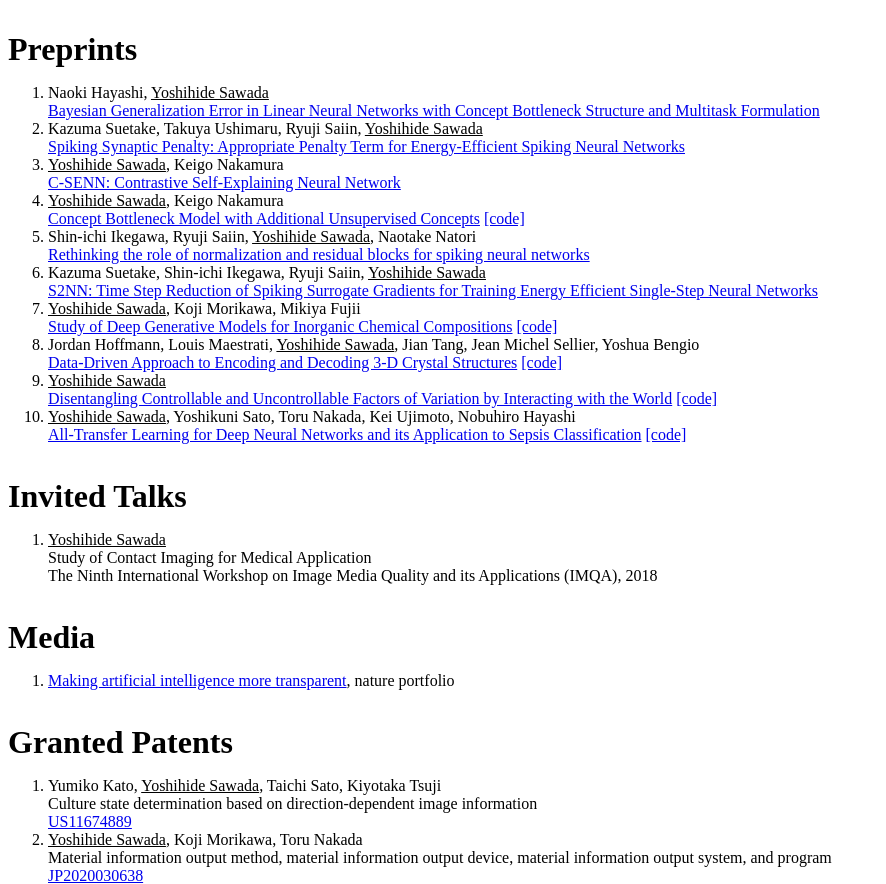
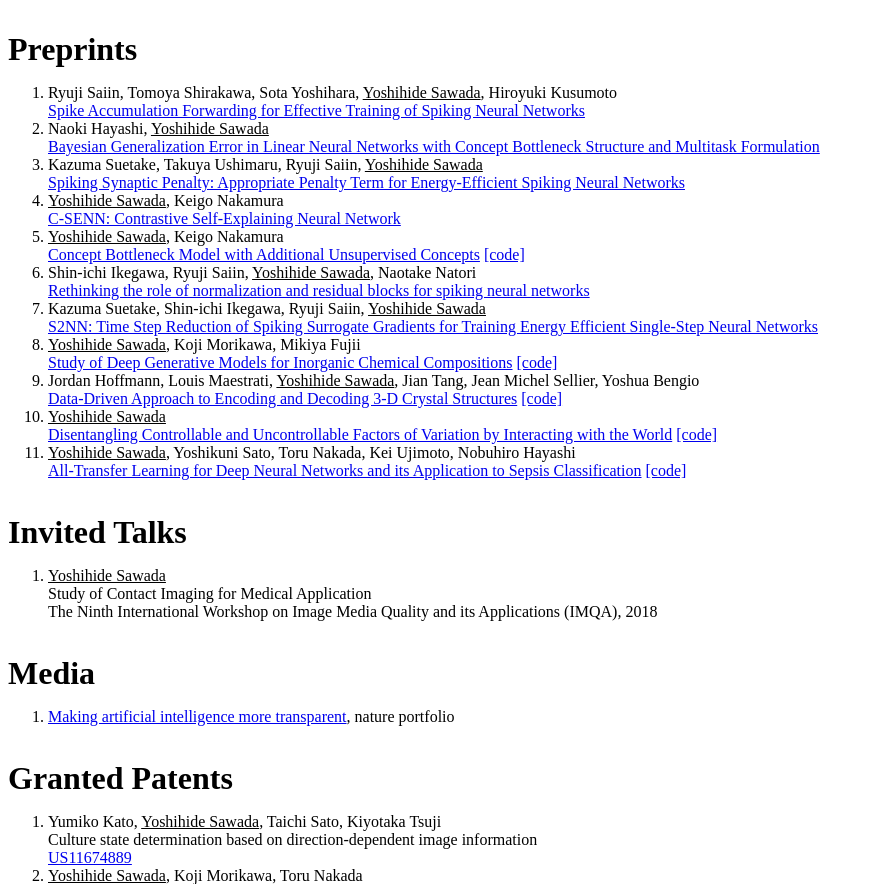
Before and after one commit to yoshihidesawada-new/yoshihide.sawada, a plain HTML site: page index.html in a window 1280 px wide. Shown: the part 2492-3376 px from the top of the page, without its empty margins (0-886 px from the left). Drawn offline with Linux system fonts and the light colour scheme.

Commit message:
Update index.html

```diff
--- a/index.html
+++ b/index.html
@@ -194,6 +194,9 @@
 
 <font size=6><b>Preprints</b></font><br>
 <ol>
+ <li>Ryuji Saiin, Tomoya Shirakawa, Sota Yoshihara, <U>Yoshihide Sawada</U>, Hiroyuki Kusumoto
+  <br><a href="https://arxiv.org/abs/2310.02772" target=_blank>
+  Spike Accumulation Forwarding for Effective Training of Spiking Neural Networks</a></li>
  <li>Naoki Hayashi, <U>Yoshihide Sawada</U>
   <br><a href="https://arxiv.org/abs/2303.09154" target=_blank>
   Bayesian Generalization Error in Linear Neural Networks with Concept Bottleneck Structure and Multitask Formulation</a></li>
```
